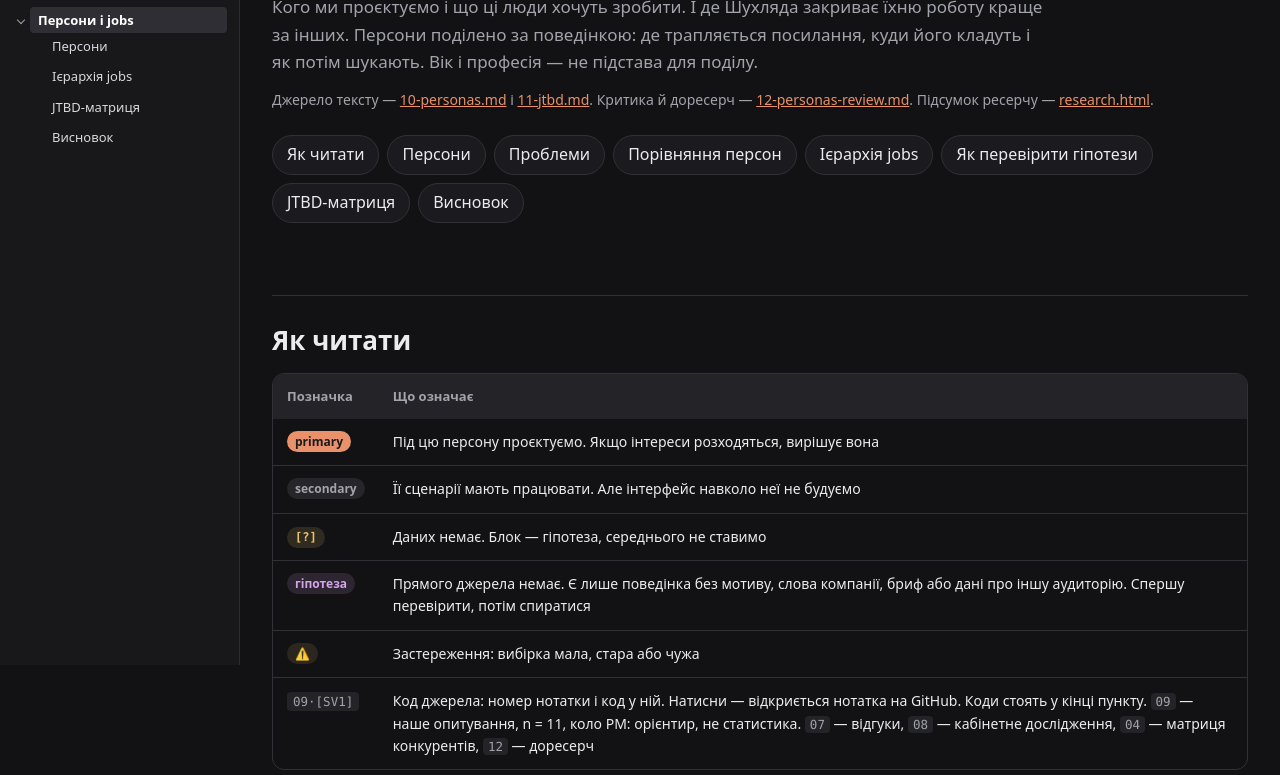
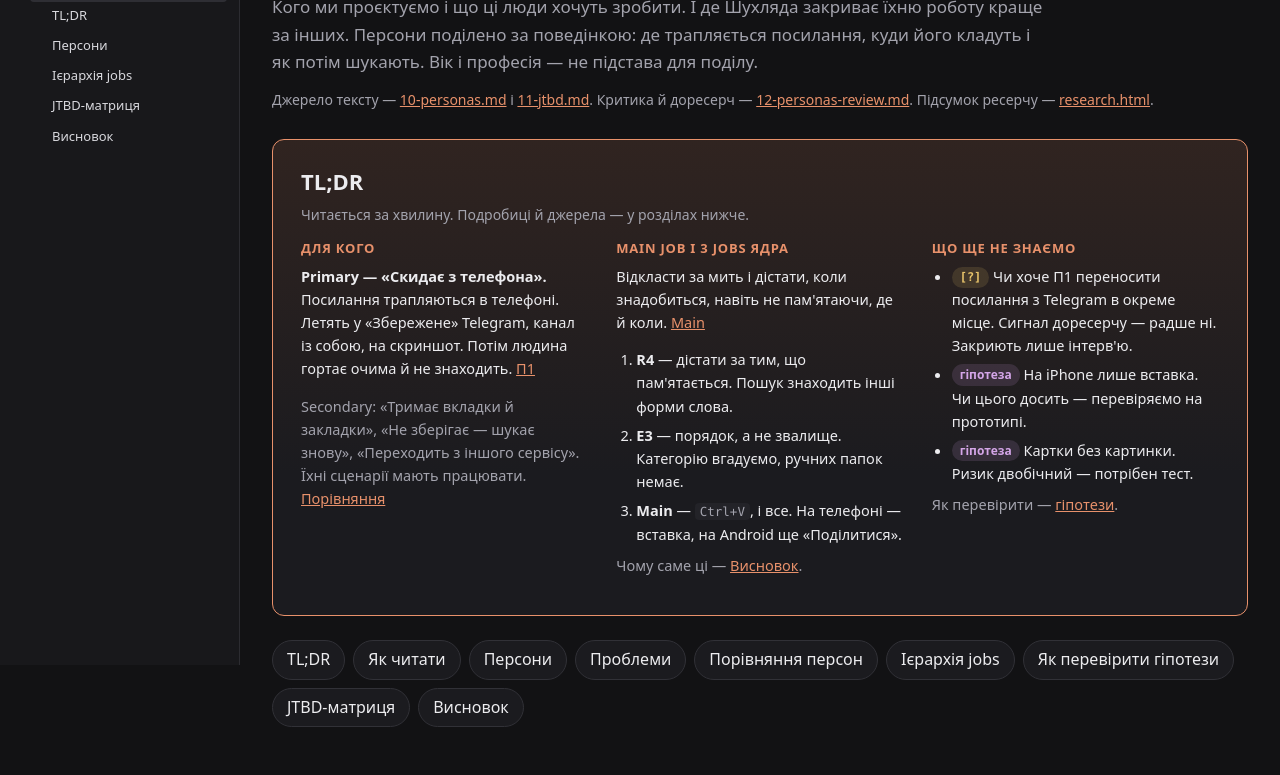
Before and after one commit to OlenaKras95/shukhliada-app, a plain HTML site: page personas.html in a window 1280 px wide. Shown: the part 135-910 px from the top of the page. Drawn offline with Linux system fonts and the light colour scheme.

Commit message:
Персони і jobs: TL;DR на початку, сторінка в навігаторі без заголовка гілки
Co-Authored-By: Claude Opus 5.5 <noreply@anthropic.com>

```diff
--- a/_nav/tree.js
+++ b/_nav/tree.js
@@ -23,12 +23,11 @@ window.NAV_TREE = [
     { title: "Висновки", path: "research/research.html#conclusions" },
     { title: "Джерела", path: "research/research.html#sources" }
   ] },
-  { branch: "Персони", items: [
-    { title: "Персони і jobs", path: "personas.html", children: [
-      { title: "Персони", path: "personas.html#personas" },
-      { title: "Ієрархія jobs", path: "personas.html#jobs" },
-      { title: "JTBD-матриця", path: "personas.html#matrix" },
-      { title: "Висновок", path: "personas.html#conclusion" }
-    ] }
+  { title: "Персони і jobs", path: "personas.html", children: [
+    { title: "TL;DR", path: "personas.html#tldr" },
+    { title: "Персони", path: "personas.html#personas" },
+    { title: "Ієрархія jobs", path: "personas.html#jobs" },
+    { title: "JTBD-матриця", path: "personas.html#matrix" },
+    { title: "Висновок", path: "personas.html#conclusion" }
   ] }
 ];
--- a/personas.html
+++ b/personas.html
@@ -125,6 +125,13 @@
     .summary { background: var(--surface); border: 1px solid var(--accent); border-radius: var(--radius); padding: 14px 18px; margin: 16px 0; }
     .core { display: grid; grid-template-columns: repeat(auto-fit, minmax(260px, 1fr)); gap: 16px; margin: 16px 0; }
     .core .card h3 { font-size: 16px; }
+    .tldr { background: linear-gradient(180deg, var(--accent-soft), var(--surface) 70%); border: 1px solid var(--accent); border-radius: var(--radius); padding: 24px 28px; margin: 28px 0 8px; }
+    .tldr h2 { margin: 0 0 4px; padding: 0; border: 0; font-size: 22px; }
+    .tldr-grid { display: grid; grid-template-columns: repeat(auto-fit, minmax(260px, 1fr)); gap: 20px 28px; margin-top: 12px; }
+    .tldr-grid h3 { margin: 0 0 6px; font-size: 13px; text-transform: uppercase; letter-spacing: 0.06em; color: var(--accent); }
+    .tldr-grid ol, .tldr-grid ul { margin: 0; padding-left: 20px; font-size: 14.5px; }
+    .tldr-grid li { margin-bottom: 6px; }
+    .tldr-grid p { font-size: 14.5px; }
     footer { margin-top: 72px; color: var(--muted); font-size: 13px; }
     @media (max-width: 720px) {
       main { padding: 32px 16px 64px; }
@@ -143,7 +150,39 @@
   <p class="lead">Кого ми проєктуємо і що ці люди хочуть зробити. І де Шухляда закриває їхню роботу краще за інших. Персони поділено за поведінкою: де трапляється посилання, куди його кладуть і як потім шукають. Вік і професія — не підстава для поділу.</p>
   <p class="note">Джерело тексту — <a href="https://github.com/OlenaKras95/shukhliada-app/blob/main/research/notes/10-personas.md">10-personas.md</a> і <a href="https://github.com/OlenaKras95/shukhliada-app/blob/main/research/notes/11-jtbd.md">11-jtbd.md</a>. Критика й доресерч — <a href="https://github.com/OlenaKras95/shukhliada-app/blob/main/research/notes/12-personas-review.md">12-personas-review.md</a>. Підсумок ресерчу — <a href="research/research.html">research.html</a>.</p>
 
+  <section class="tldr" id="tldr" aria-labelledby="tldr-title">
+    <h2 id="tldr-title">TL;DR</h2>
+    <p class="note" style="margin:0">Читається за хвилину. Подробиці й джерела — у розділах нижче.</p>
+    <div class="tldr-grid">
+      <div>
+        <h3>Для кого</h3>
+        <p><strong>Primary — «Скидає з телефона».</strong> Посилання трапляються в телефоні. Летять у «Збережене» Telegram, канал із собою, на скриншот. Потім людина гортає очима й не знаходить. <a href="#p1">П1</a></p>
+        <p class="note" style="margin-top:8px">Secondary: «Тримає вкладки й закладки», «Не зберігає — шукає знову», «Переходить з іншого сервісу». Їхні сценарії мають працювати. <a href="#compare">Порівняння</a></p>
+      </div>
+      <div>
+        <h3>Main job і 3 jobs ядра</h3>
+        <p>Відкласти за мить і дістати, коли знадобиться, навіть не пам'ятаючи, де й коли. <a href="#job-main">Main</a></p>
+        <ol>
+          <li><strong>R4</strong> — дістати за тим, що пам'ятається. Пошук знаходить інші форми слова.</li>
+          <li><strong>E3</strong> — порядок, а не звалище. Категорію вгадуємо, ручних папок немає.</li>
+          <li><strong>Main</strong> — <code>Ctrl+V</code>, і все. На телефоні — вставка, на Android ще «Поділитися».</li>
+        </ol>
+        <p class="note" style="margin-top:8px">Чому саме ці — <a href="#conclusion">Висновок</a>.</p>
+      </div>
+      <div>
+        <h3>Що ще не знаємо</h3>
+        <ul>
+          <li><span class="tag q">[?]</span> Чи хоче П1 переносити посилання з Telegram в окреме місце. Сигнал доресерчу — радше ні. Закриють лише інтерв'ю.</li>
+          <li><span class="tag hyp">гіпотеза</span> На iPhone лише вставка. Чи цього досить — перевіряємо на прототипі.</li>
+          <li><span class="tag hyp">гіпотеза</span> Картки без картинки. Ризик двобічний — потрібен тест.</li>
+        </ul>
+        <p class="note" style="margin-top:8px">Як перевірити — <a href="#checks">гіпотези</a>.</p>
+      </div>
+    </div>
+  </section>
+
   <ul class="toc">
+    <li><a href="#tldr">TL;DR</a></li>
     <li><a href="#legend">Як читати</a></li>
     <li><a href="#personas">Персони</a></li>
     <li><a href="#problems">Проблеми</a></li>
```
